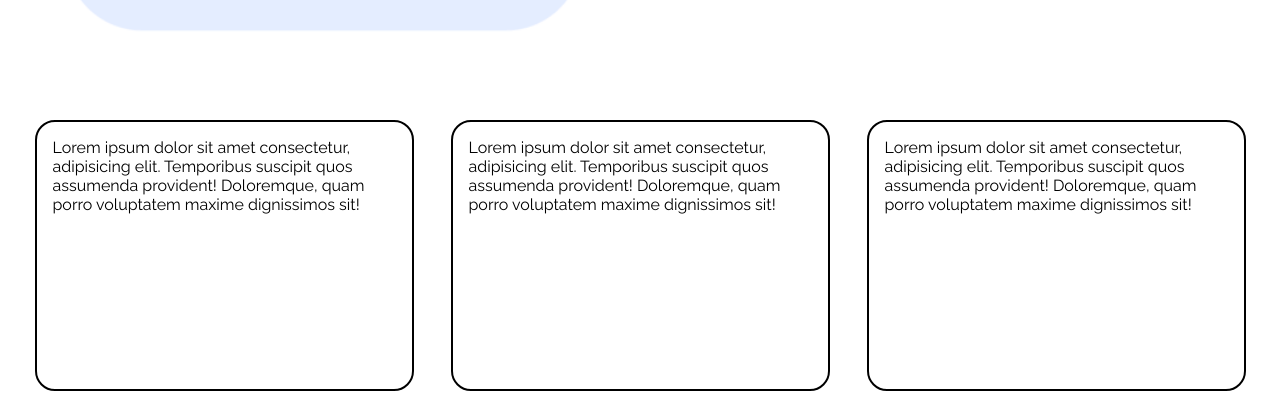
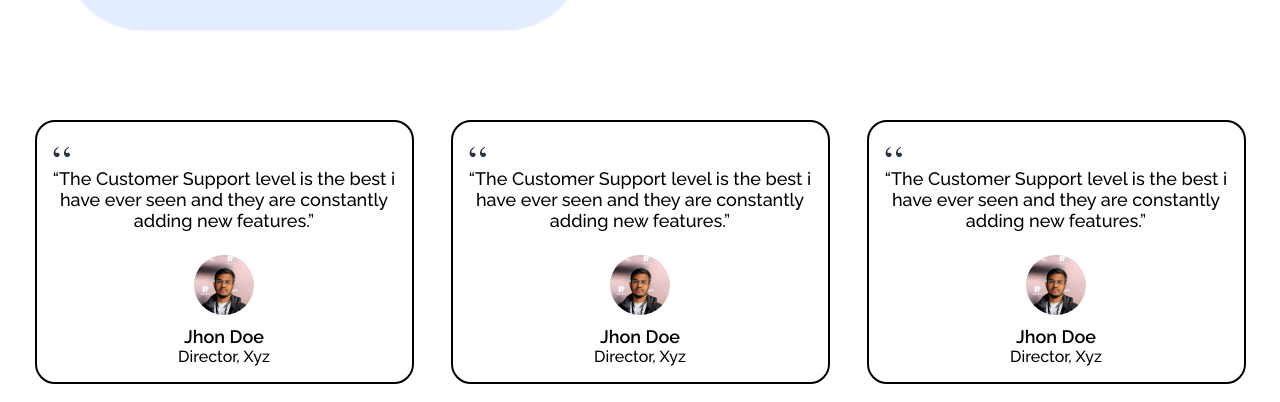
Before and after one commit to manish04042003/WebScoop-Landing-Page, a plain HTML site: page index.html in a window 1280 px wide. Shown: the part 3760-4162 px from the top of the page. Drawn offline with nearby package versions, Linux system fonts and the light colour scheme.

Commit message:
testimonial Design working

```diff
--- a/index.css
+++ b/index.css
@@ -269,11 +269,57 @@ Div
 .testimonialContent {
   max-width: 379px;
   width: 100%;
-  height: 271px;
+  /* height: 271px; */
   border: 2px solid black;
   border-radius: 20px;
   margin: auto;
   padding: 1rem;
+}
+
+.meassageDiv{
+  font-weight: 500;
+  font-size: 18px;
+  line-height: 21px;
+
+  color: #000000;
+text-align: center;
+margin-top: 0.5rem;
+margin-bottom: 1.5rem;
+}
+.personInfo{
+
+}
+.testimonialImageDiv{
+ height: 60px;
+ width: 60px;
+ margin: auto;
+ object-fit: contain;
+    overflow: hidden;
+border-radius: 50%;
+}
+.testimonialImageDiv >img{
+  width: 100%;
+}
+.TestimnialPersonName{
+  font-weight: 600;
+  font-size: 18px;
+  line-height: 21px;
+
+  color: #000000;
+
+  text-align: center;
+  margin-top: 11px;
+
+}
+.testimonialPersonPost{
+  font-weight: 500;
+  font-size: 16px;
+  line-height: 19px;
+  text-align: center;
+}
+.meassageDiv >img{
+  position: relative;
+  margin-bottom: 10px;
 }
 
 /* CSs for FAqs Sections  */
--- a/index.html
+++ b/index.html
@@ -295,81 +295,113 @@
             <div class="regular">
                 <div class="box">
                     <div class="testimonialContent">
-                        <div class="meassageDiv"><p>Lorem ipsum dolor sit amet consectetur, adipisicing elit. Temporibus suscipit quos assumenda provident! Doloremque, quam porro voluptatem maxime dignissimos sit!</p></div>
+                        <div class="meassageDiv">
+                            <img  src="/images/‘‘.png" alt="">
+                            <p>“The Customer Support level is the best i have ever seen and they are constantly adding new features.”</p>
+
+                        </div>
                         <div class="personInfo">
-                            <div class="testimonialImageDiv"><img src="" alt=""></div>
-                            <p class="TestimnialPersonName"></p>
-                            <p class="testimonialPersonPost"></p>
+                            <div class="testimonialImageDiv"><img src="/images/profile_image.jpg" alt=""></div>
+                            <p class="TestimnialPersonName">Jhon Doe</p>
+                            <p class="testimonialPersonPost">Director, Xyz</p>
                         </div>
                     </div>
                 </div>
                 <div class="box">
                     <div class="testimonialContent">
-                        <div class="meassageDiv"><p>Lorem ipsum dolor sit amet consectetur, adipisicing elit. Temporibus suscipit quos assumenda provident! Doloremque, quam porro voluptatem maxime dignissimos sit!</p></div>
+                        <div class="meassageDiv">
+                            <img  src="/images/‘‘.png" alt="">
+                            <p>“The Customer Support level is the best i have ever seen and they are constantly adding new features.”</p>
+
+                        </div>
                         <div class="personInfo">
-                            <div class="testimonialImageDiv"><img src="" alt=""></div>
-                            <p class="TestimnialPersonName"></p>
-                            <p class="testimonialPersonPost"></p>
+                            <div class="testimonialImageDiv"><img src="/images/profile_image.jpg" alt=""></div>
+                            <p class="TestimnialPersonName">Jhon Doe</p>
+                            <p class="testimonialPersonPost">Director, Xyz</p>
                         </div>
                     </div>
                 </div>
                 <div class="box">
                     <div class="testimonialContent">
-                        <div class="meassageDiv"><p>Lorem ipsum dolor sit amet consectetur, adipisicing elit. Temporibus suscipit quos assumenda provident! Doloremque, quam porro voluptatem maxime dignissimos sit!</p></div>
+                        <div class="meassageDiv">
+                            <img  src="/images/‘‘.png" alt="">
+                            <p>“The Customer Support level is the best i have ever seen and they are constantly adding new features.”</p>
+
+                        </div>
                         <div class="personInfo">
-                            <div class="testimonialImageDiv"><img src="" alt=""></div>
-                            <p class="TestimnialPersonName"></p>
-                            <p class="testimonialPersonPost"></p>
+                            <div class="testimonialImageDiv"><img src="/images/profile_image.jpg" alt=""></div>
+                            <p class="TestimnialPersonName">Jhon Doe</p>
+                            <p class="testimonialPersonPost">Director, Xyz</p>
                         </div>
                     </div>
                 </div>
                 <div class="box">
                     <div class="testimonialContent">
-                        <div class="meassageDiv"><p>Lorem ipsum dolor sit amet consectetur, adipisicing elit. Temporibus suscipit quos assumenda provident! Doloremque, quam porro voluptatem maxime dignissimos sit!</p></div>
+                        <div class="meassageDiv">
+                            <img  src="/images/‘‘.png" alt="">
+                            <p>“The Customer Support level is the best i have ever seen and they are constantly adding new features.”</p>
+
+                        </div>
                         <div class="personInfo">
-                            <div class="testimonialImageDiv"><img src="" alt=""></div>
-                            <p class="TestimnialPersonName"></p>
-                            <p class="testimonialPersonPost"></p>
+                            <div class="testimonialImageDiv"><img src="/images/profile_image.jpg" alt=""></div>
+                            <p class="TestimnialPersonName">Jhon Doe</p>
+                            <p class="testimonialPersonPost">Director, Xyz</p>
                         </div>
                     </div>
                 </div>
                 <div class="box">
                     <div class="testimonialContent">
-                        <div class="meassageDiv"><p>Lorem ipsum dolor sit amet consectetur, adipisicing elit. Temporibus suscipit quos assumenda provident! Doloremque, quam porro voluptatem maxime dignissimos sit!</p></div>
+                        <div class="meassageDiv">
+                            <img  src="/images/‘‘.png" alt="">
+                            <p>“The Customer Support level is the best i have ever seen and they are constantly adding new features.”</p>
+
+                        </div>
                         <div class="personInfo">
-                            <div class="testimonialImageDiv"><img src="" alt=""></div>
-                            <p class="TestimnialPersonName"></p>
-                            <p class="testimonialPersonPost"></p>
+                            <div class="testimonialImageDiv"><img src="/images/profile_image.jpg" alt=""></div>
+                            <p class="TestimnialPersonName">Jhon Doe</p>
+                            <p class="testimonialPersonPost">Director, Xyz</p>
                         </div>
                     </div>
                 </div>
                 <div class="box">
                     <div class="testimonialContent">
-                        <div class="meassageDiv"><p>Lorem ipsum dolor sit amet consectetur, adipisicing elit. Temporibus suscipit quos assumenda provident! Doloremque, quam porro voluptatem maxime dignissimos sit!</p></div>
+                        <div class="meassageDiv">
+                            <img  src="/images/‘‘.png" alt="">
+                            <p>“The Customer Support level is the best i have ever seen and they are constantly adding new features.”</p>
+
+                        </div>
                         <div class="personInfo">
-                            <div class="testimonialImageDiv"><img src="" alt=""></div>
-                            <p class="TestimnialPersonName"></p>
-                            <p class="testimonialPersonPost"></p>
+                            <div class="testimonialImageDiv"><img src="/images/profile_image.jpg" alt=""></div>
+                            <p class="TestimnialPersonName">Jhon Doe</p>
+                            <p class="testimonialPersonPost">Director, Xyz</p>
                         </div>
                     </div>
                 </div>
                 <div class="box">
                     <div class="testimonialContent">
-                        <div class="meassageDiv"><p>Lorem ipsum dolor sit amet consectetur, adipisicing elit. Temporibus suscipit quos assumenda provident! Doloremque, quam porro voluptatem maxime dignissimos sit!</p></div>
+                        <div class="meassageDiv">
+                            <img  src="/images/‘‘.png" alt="">
+                            <p>“The Customer Support level is the best i have ever seen and they are constantly adding new features.”</p>
+
+                        </div>
                         <div class="personInfo">
-                            <div class="testimonialImageDiv"><img src="" alt=""></div>
-                            <p class="TestimnialPersonName"></p>
-                            <p class="testimonialPersonPost"></p>
+                            <div class="testimonialImageDiv"><img src="/images/profile_image.jpg" alt=""></div>
+                            <p class="TestimnialPersonName">Jhon Doe</p>
+                            <p class="testimonialPersonPost">Director, Xyz</p>
                         </div>
                     </div>
                 </div>
                 <div class="box">
                     <div class="testimonialContent">
-                        <div class="meassageDiv"><p>Lorem ipsum dolor sit amet consectetur, adipisicing elit. Temporibus suscipit quos assumenda provident! Doloremque, quam porro voluptatem maxime dignissimos sit!</p></div>
+                        <div class="meassageDiv">
+                            <img  src="/images/‘‘.png" alt="">
+                            <p>“The Customer Support level is the best i have ever seen and they are constantly adding new features.”</p>
+
+                        </div>
                         <div class="personInfo">
-                            <div class="testimonialImageDiv"><img src="" alt=""></div>
-                            <p class="TestimnialPersonName"></p>
-                            <p class="testimonialPersonPost"></p>
+                            <div class="testimonialImageDiv"><img src="/images/profile_image.jpg" alt=""></div>
+                            <p class="TestimnialPersonName">Jhon Doe</p>
+                            <p class="testimonialPersonPost">Director, Xyz</p>
                         </div>
                     </div>
                 </div>
```
Also changed, not shown: images/‘‘.png (added).
